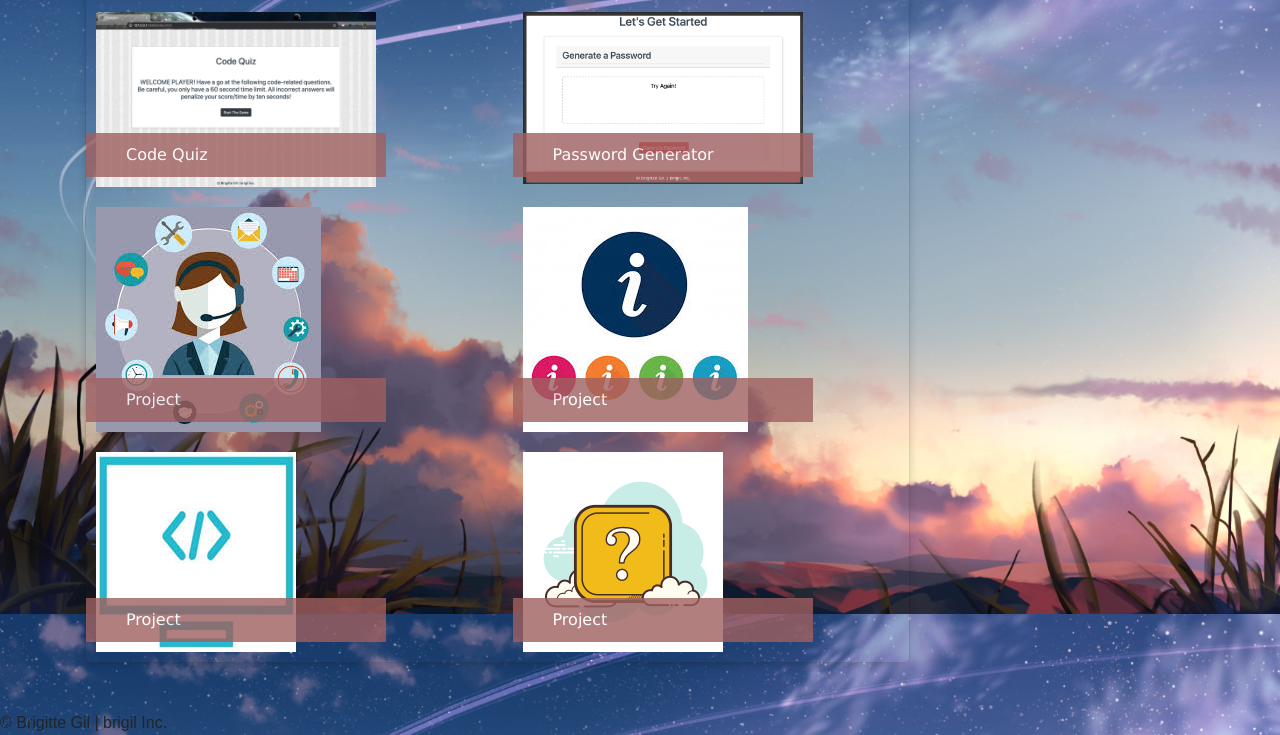
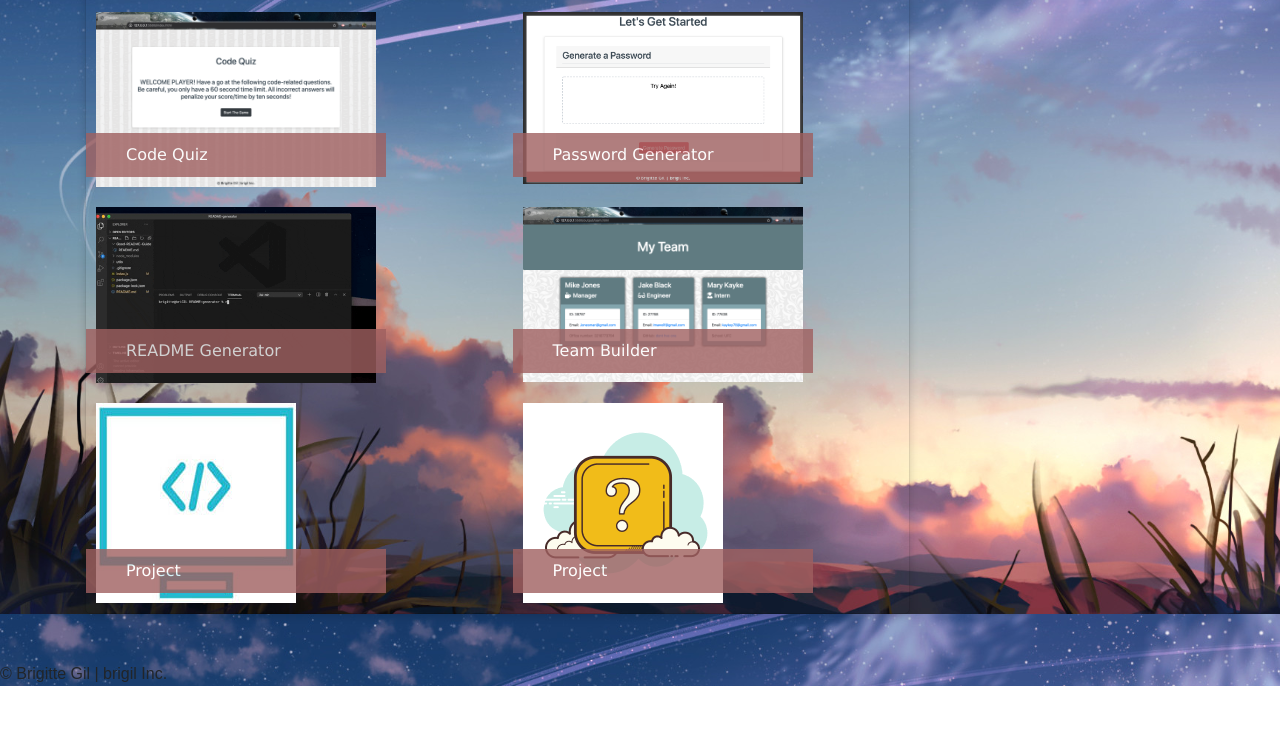
Before and after one commit to brigil/_Responsive_Portfolio_, a plain HTML site: page portfolio.html in a window 1280 px wide. Shown: the part 186-921 px from the top of the page. After the commit the page ends 872 px from the top, so only its background shows below. Drawn offline with nearby package versions, Linux system fonts and the light colour scheme; a web font is replaced by a local one.

Commit message:
projects

```diff
--- a/portfolio.html
+++ b/portfolio.html
@@ -55,13 +55,13 @@
 
          <div class="row">
           <div class="col-md-6">
-            <img class="mePic" src="./Assets/images/images-1.jpg" alt="Picture of Me" >
-            <div class="projectText">Project</div>
+            <img class="mePic" src="./Assets/images/readme.gif" alt="Picture of Me" >
+            <div class="projectText">README Generator</div>
 
           </div>
           <div class="col-md-6">
-            <img class="mePic" src="./Assets/images/images-2.jpg" alt="Picture of Me" >
-            <div class="projectText">Project</div>
+            <img class="mePic" src="./Assets/images/myteampic.png" alt="Picture of Me" >
+            <div class="projectText">Team Builder</div>
 
           </div>
          </div>
```
Also changed, not shown: Assets/images/full-bloom.png (deleted), Assets/images/myteampic.png (added), Assets/images/readme.gif (added), 3 other files.
